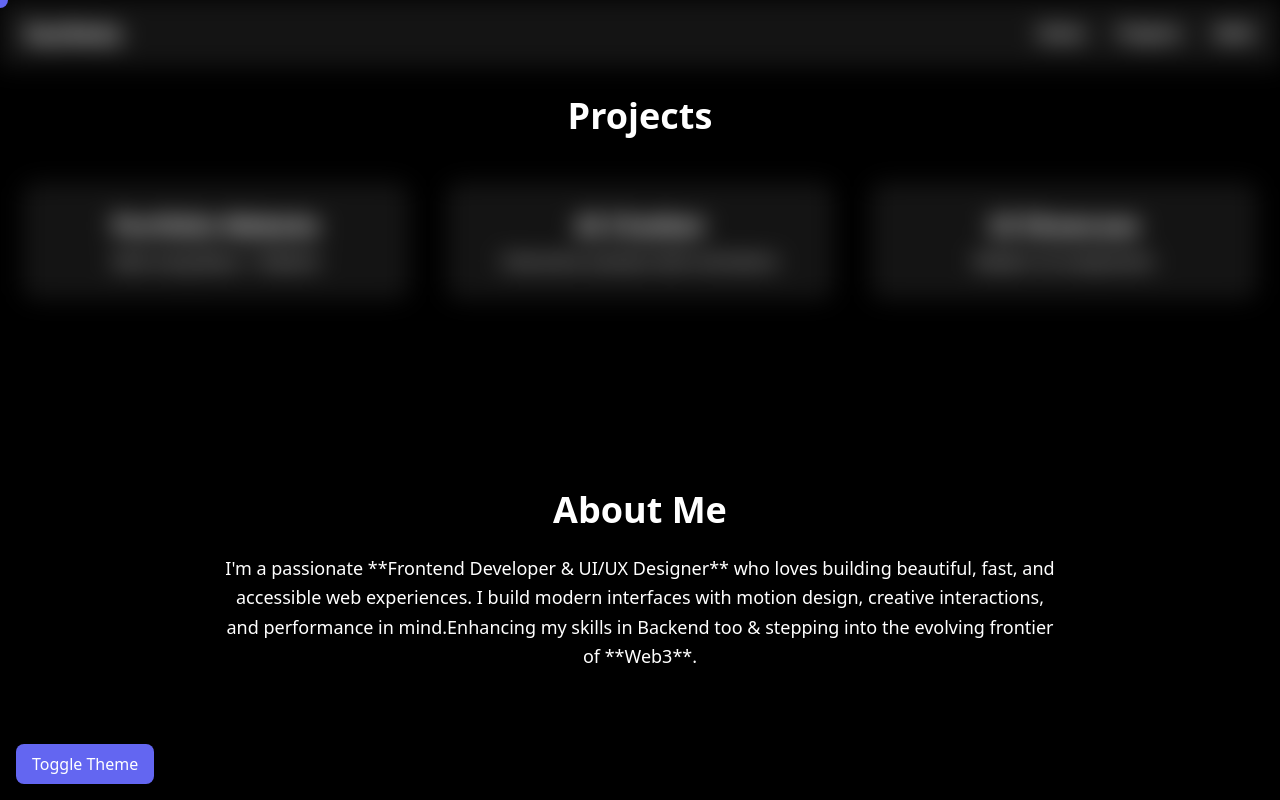
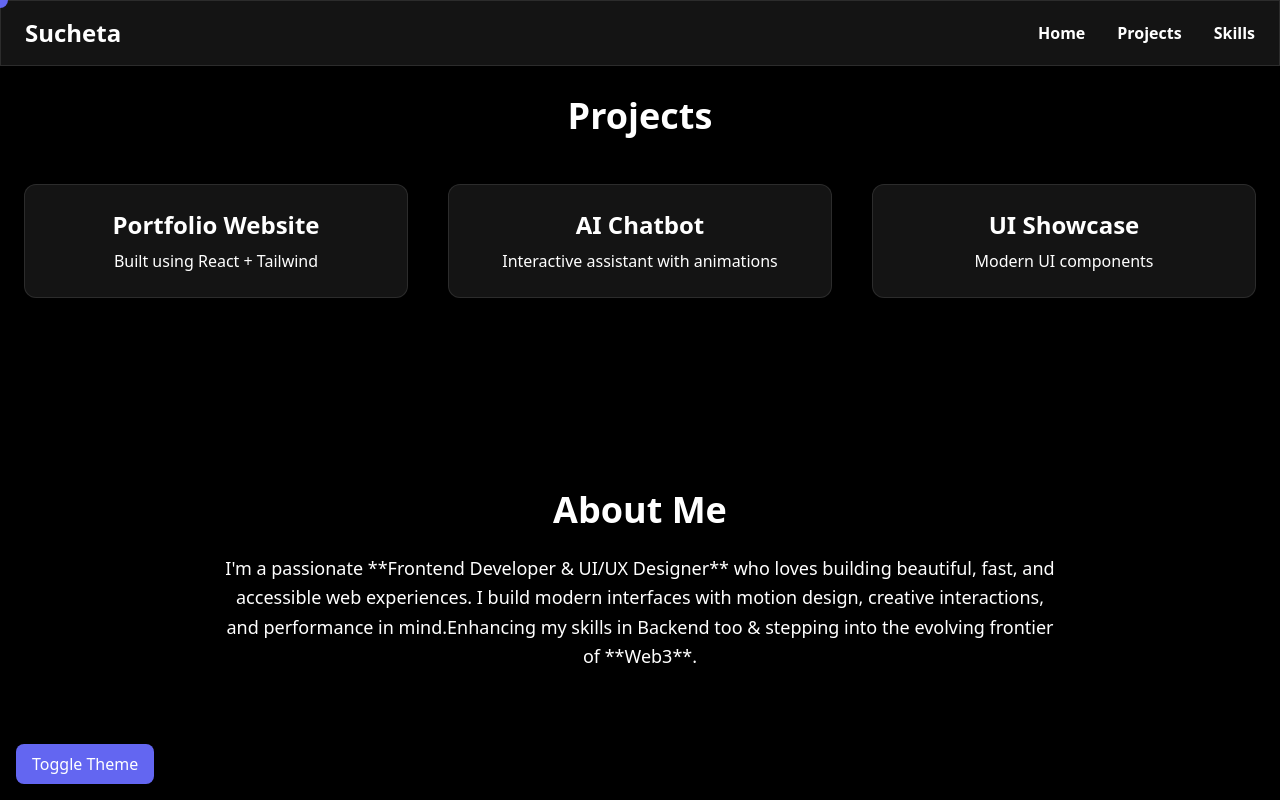
Before and after one commit to Suchetamon27/portfoliorepo, a React (Vite) app: page / in a window 1280 px wide. Shown: the top 800 px of the page. Built offline with nearby package versions, Linux system fonts and the light colour scheme.

Commit message:
Update index.css

```diff
--- a/src/index.css
+++ b/src/index.css
@@ -17,7 +17,7 @@ body.dark {
 /* Glass */
 .glass {
 background: rgba(255, 255, 255, 0.08);
-filter: blur(12px);
+filter: blur(0px);
 border: 1px solid rgba(255, 255, 255, 0.1);
 }
 
```
